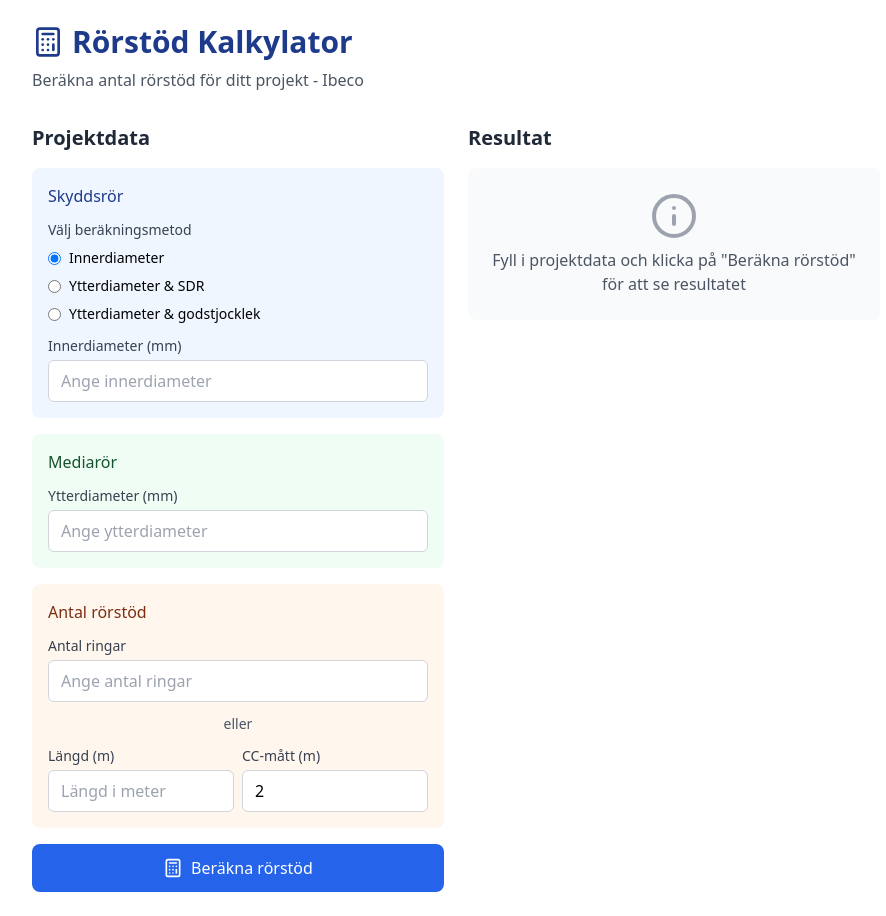
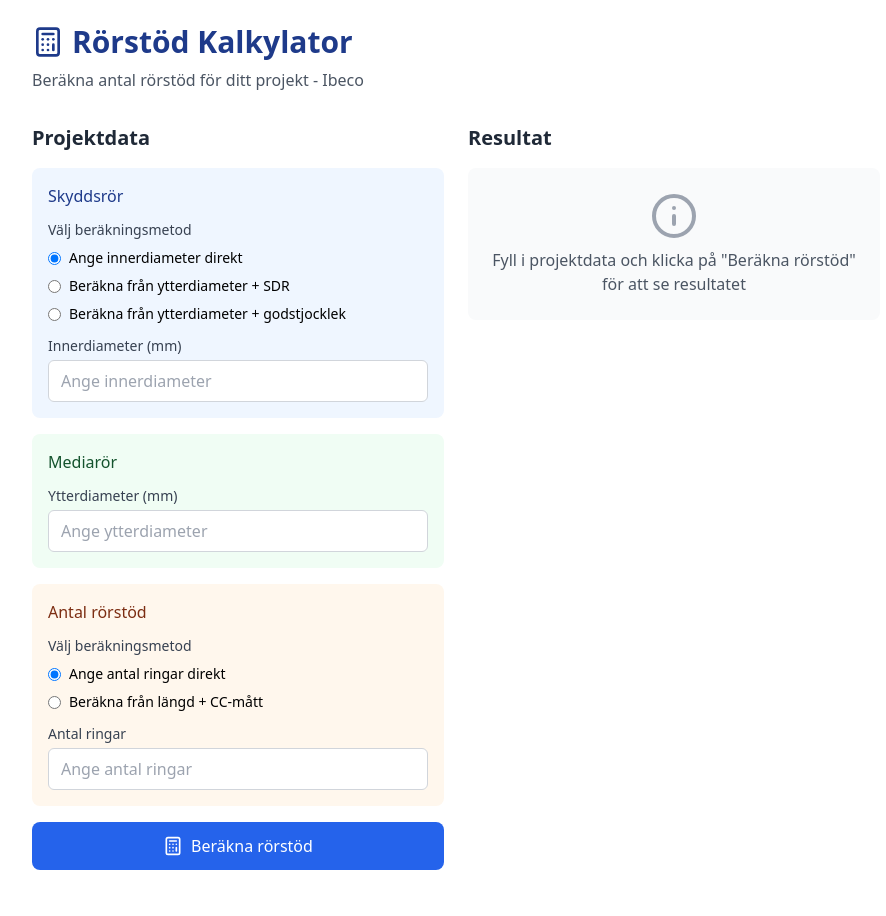
Before and after one commit to ChrilleLindberg/Calculator-test, a React (Vite) app: page / in a window 1280 px wide. Shown: the whole page, without its empty margins (184-1070 px from the left). After the commit the page ends 894 px from the top, so only its background shows below. Built offline with nearby package versions, Linux system fonts and the light colour scheme.

Commit message:
Radio button

```diff
--- a/src/RorstodCalculator.jsx
+++ b/src/RorstodCalculator.jsx
@@ -14,9 +14,11 @@ const RorstodCalculator = () => {
   });
 
   const [calculationMethod, setCalculationMethod] = useState('direct'); // 'direct', 'sdr', 'godstjocklek'
+  const [quantityMethod, setQuantityMethod] = useState('rings'); // 'rings', 'length'
   const [results, setResults] = useState(null);
   const [errors, setErrors] = useState({});
   const [copiedResult, setCopiedResult] = useState(null);
+  const [expandedResults, setExpandedResults] = useState({});
 
   // Data från blad 2 - rörstöd kategorier och dimensioner
   const rorstodData = [
@@ -194,11 +196,15 @@ const RorstodCalculator = () => {
     }
 
     // Validera antal input
-    const hasAntalRingar = inputs.antalRingar && parseFloat(inputs.antalRingar) > 0;
-    const hasLangdAndCC = inputs.langd && parseFloat(inputs.langd) > 0 && inputs.ccMatt && parseFloat(inputs.ccMatt) > 0;
+    const hasAntalRingar = quantityMethod === 'rings' && inputs.antalRingar && parseFloat(inputs.antalRingar) > 0;
+    const hasLangdAndCC = quantityMethod === 'length' && inputs.langd && parseFloat(inputs.langd) > 0 && inputs.ccMatt && parseFloat(inputs.ccMatt) > 0;
 
     if (!hasAntalRingar && !hasLangdAndCC) {
-      newErrors.antal = 'Ange antingen antal ringar eller längd + CC-mått';
+      if (quantityMethod === 'rings') {
+        newErrors.antalRingar = 'Ange antal ringar';
+      } else {
+        newErrors.antal = 'Ange längd och CC-mått';
+      }
     }
 
     if (Object.keys(newErrors).length > 0) {
@@ -270,16 +276,13 @@ const RorstodCalculator = () => {
     return sortedProducts[0];
   };
 
-  const copyResultToClipboard = async (result) => {
-    const optimalProduct = findOptimalHeight(result.products, result.maxHojd);
-    if (!optimalProduct) return;
-
+  const copyProductToClipboard = async (product, antalRorstod) => {
     // Skapa tabbseparerad data: RSK-nummer [TAB] Antal rörstöd
-    const clipboardText = `${optimalProduct.rskNr}\t${result.antalRorstod}`;
+    const clipboardText = `${product.rskNr}\t${antalRorstod}`;
 
     try {
       await navigator.clipboard.writeText(clipboardText);
-      setCopiedResult(result.kategori + result.antalSegment); // Unique identifier
+      setCopiedResult(product.rskNr); // Unique identifier per produkt
 
       // Återställ kopierad-status efter 2 sekunder
       setTimeout(() => {
@@ -288,6 +291,13 @@ const RorstodCalculator = () => {
     } catch (err) {
       console.error('Kunde inte kopiera till clipboard:', err);
     }
+  };
+
+  const toggleExpanded = (resultKey) => {
+    setExpandedResults(prev => ({
+      ...prev,
+      [resultKey]: !prev[resultKey]
+    }));
   };
 
   return (
@@ -324,7 +334,7 @@ const RorstodCalculator = () => {
                       onChange={(e) => setCalculationMethod(e.target.value)}
                       className="mr-2"
                     />
-                    <span className="text-sm">Innerdiameter</span>
+                    <span className="text-sm">Ange innerdiameter direkt</span>
                   </label>
                   <label className="flex items-center">
                     <input
@@ -335,7 +345,7 @@ const RorstodCalculator = () => {
                       onChange={(e) => setCalculationMethod(e.target.value)}
                       className="mr-2"
                     />
-                    <span className="text-sm">Ytterdiameter & SDR</span>
+                    <span className="text-sm">Beräkna från ytterdiameter + SDR</span>
                   </label>
                   <label className="flex items-center">
                     <input
@@ -346,7 +356,7 @@ const RorstodCalculator = () => {
                       onChange={(e) => setCalculationMethod(e.target.value)}
                       className="mr-2"
                     />
-                    <span className="text-sm">Ytterdiameter & godstjocklek</span>
+                    <span className="text-sm">Beräkna från ytterdiameter + godstjocklek</span>
                   </label>
                 </div>
               </div>
@@ -417,7 +427,7 @@ const RorstodCalculator = () => {
                   </div>
                   <div>
                     <label className="block text-sm font-medium text-gray-700 mb-1">
-                      Godstjocklek (t)
+                      Godstjocklek (mm)
                     </label>
                     <input
                       type="number"
@@ -465,6 +475,39 @@ const RorstodCalculator = () => {
           <div className="p-4 bg-orange-50 rounded-lg">
             <h3 className="font-medium text-orange-900 mb-3">Antal rörstöd</h3>
             <div className="space-y-3">
+              {/* Beräkningsmetod för antal */}
+              <div>
+                <label className="block text-sm font-medium text-gray-700 mb-2">
+                  Välj beräkningsmetod
+                </label>
+                <div className="space-y-2">
+                  <label className="flex items-center">
+                    <input
+                      type="radio"
+                      name="quantityMethod"
+                      value="rings"
+                      checked={quantityMethod === 'rings'}
+                      onChange={(e) => setQuantityMethod(e.target.value)}
+                      className="mr-2"
+                    />
+                    <span className="text-sm">Ange antal ringar direkt</span>
+                  </label>
+                  <label className="flex items-center">
+                    <input
+                      type="radio"
+                      name="quantityMethod"
+                      value="length"
+                      checked={quantityMethod === 'length'}
+                      onChange={(e) => setQuantityMethod(e.target.value)}
+                      className="mr-2"
+                    />
+                    <span className="text-sm">Beräkna från längd + CC-mått</span>
+                  </label>
+                </div>
+              </div>
+
+              {/* Fält baserat på vald metod */}
+              {quantityMethod === 'rings' && (
                 <div>
                   <label className="block text-sm font-medium text-gray-700 mb-1">
                     Antal ringar
@@ -473,14 +516,19 @@ const RorstodCalculator = () => {
                     type="number"
                     value={inputs.antalRingar}
                     onChange={(e) => handleInputChange('antalRingar', e.target.value)}
-                  className="w-full px-3 py-2 border border-gray-300 rounded-md focus:outline-none focus:ring-2 focus:ring-orange-500"
+                    className={`w-full px-3 py-2 border rounded-md focus:outline-none focus:ring-2 focus:ring-orange-500 ${
+                      errors.antalRingar ? 'border-red-500' : 'border-gray-300'
+                    }`}
                     placeholder="Ange antal ringar"
                   />
+                  {errors.antalRingar && (
+                    <p className="text-red-500 text-sm mt-1">{errors.antalRingar}</p>
+                  )}
                 </div>
+              )}
 
-              <div className="text-sm text-gray-600 text-center">eller</div>
-
-              <div className="grid grid-cols-2 gap-2">
+              {quantityMethod === 'length' && (
+                <div className="space-y-3">
                   <div>
                     <label className="block text-sm font-medium text-gray-700 mb-1">
                       Längd (m)
@@ -506,8 +554,10 @@ const RorstodCalculator = () => {
                     />
                   </div>
                 </div>
+              )}
 
-              {inputs.langd && inputs.ccMatt && (
+              {/* Visa beräknat antal ringar */}
+              {quantityMethod === 'length' && inputs.langd && inputs.ccMatt && (
                 <div className="text-sm text-orange-600 bg-orange-100 p-2 rounded">
                   Beräknade ringar: {Math.floor(parseFloat(inputs.langd || 0) / parseFloat(inputs.ccMatt || 1)) + 1}
                 </div>
@@ -550,6 +600,9 @@ const RorstodCalculator = () => {
             <div className="space-y-4">
               {results.map((result, index) => {
                 const optimalProduct = findOptimalHeight(result.products, result.maxHojd);
+                const resultKey = `${result.kategori}-${result.antalSegment}`;
+                const isExpanded = expandedResults[resultKey];
+                const productsToShow = isExpanded ? result.products : result.products.slice(0, 3);
 
                 return (
                   <div key={index} className={`p-4 rounded-lg border-2 ${
@@ -567,26 +620,6 @@ const RorstodCalculator = () => {
                           {result.antalSegment} segment/ring
                         </span>
                       </div>
-
-                      {result.products.length > 0 && (
-                        <button
-                          onClick={() => copyResultToClipboard(result)}
-                          className="flex items-center gap-1 px-3 py-1 bg-blue-600 text-white rounded hover:bg-blue-700 transition-colors text-sm"
-                          title="Kopiera RSK-nummer och antal till clipboard"
-                        >
-                          {copiedResult === (result.kategori + result.antalSegment) ? (
-                            <>
-                              <Check className="w-4 h-4" />
-                              Kopierat!
-                            </>
-                          ) : (
-                            <>
-                              <Copy className="w-4 h-4" />
-                              Kopiera
-                            </>
-                          )}
-                        </button>
-                      )}
                     </div>
 
                     <div className="grid grid-cols-2 gap-4 mb-3">
@@ -611,7 +644,7 @@ const RorstodCalculator = () => {
                         <p className="text-red-600 text-sm">Inga produkter fungerar med denna klackhöjd</p>
                       ) : (
                         <div className="space-y-2">
-                          {result.products.slice(0, 3).map((product, pIndex) => (
+                          {productsToShow.map((product, pIndex) => (
                             <div key={pIndex} className={`p-2 rounded border flex items-center justify-between ${
                               product === optimalProduct ? 'bg-yellow-50 border-yellow-300' : 'bg-white border-gray-200'
                             }`}>
@@ -619,17 +652,39 @@ const RorstodCalculator = () => {
                                 <p className="font-medium text-sm">RSK: {product.rskNr}</p>
                                 <p className="text-xs text-gray-600">{product.artNr}</p>
                               </div>
+                              <div className="flex items-center gap-2">
                                 <div className="text-right">
                                   <p className="font-medium text-sm">H: {product.hojd}mm</p>
                                   <p className="text-xs text-gray-600">B: {product.bredd}mm</p>
+                                </div>
                                 {product === optimalProduct && (
-                                  <Target className="w-4 h-4 text-yellow-600 ml-auto" title="Bäst centrering" />
+                                  <Target className="w-4 h-4 text-yellow-600" title="Bäst centrering" />
                                 )}
+                                <button
+                                  onClick={() => copyProductToClipboard(product, result.antalRorstod)}
+                                  className="p-1 hover:bg-gray-100 rounded transition-colors"
+                                  title="Kopiera RSK-nummer och antal"
+                                >
+                                  {copiedResult === product.rskNr ? (
+                                    <Check className="w-4 h-4 text-green-600" />
+                                  ) : (
+                                    <Copy className="w-4 h-4 text-gray-600" />
+                                  )}
+                                </button>
                               </div>
                             </div>
                           ))}
+
                           {result.products.length > 3 && (
-                            <p className="text-xs text-gray-500">+{result.products.length - 3} fler alternativ...</p>
+                            <button
+                              onClick={() => toggleExpanded(resultKey)}
+                              className="w-full text-sm text-blue-600 hover:text-blue-800 py-2 px-3 bg-blue-50 hover:bg-blue-100 rounded transition-colors"
+                            >
+                              {isExpanded
+                                ? `- Visa färre alternativ`
+                                : `+ ${result.products.length - 3} fler alternativ`
+                              }
+                            </button>
                           )}
                         </div>
                       )}
```
Lines whose indentation alone changed are shown as unchanged.
